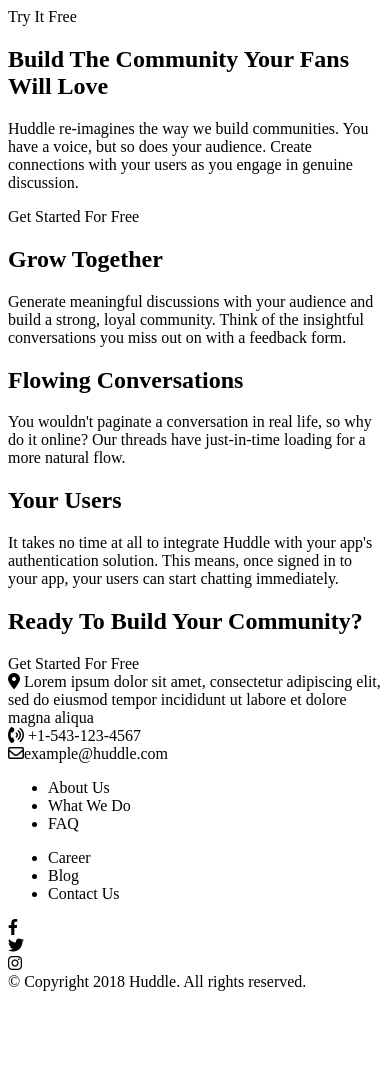
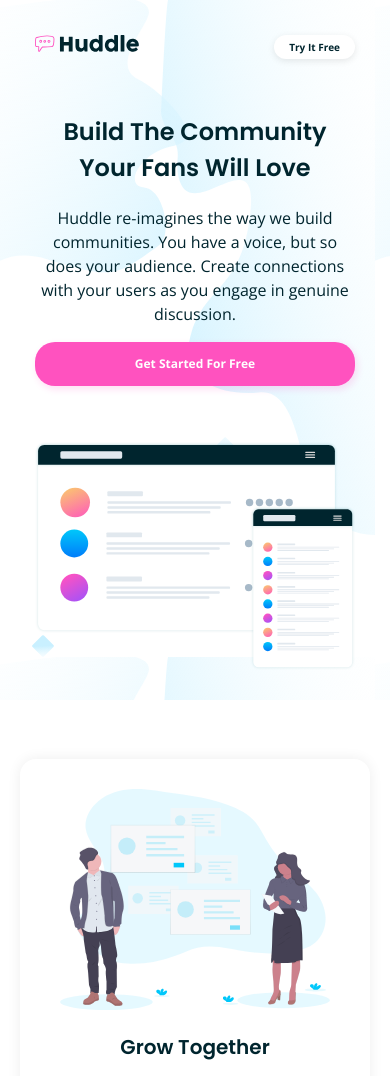
Before and after one commit to krishee107/FRONTENDMENTOR_Huddle-landing-page-, a plain HTML site: page index.html in a window 390 px wide. Shown: the top 1076 px of the page. Before the commit the page ends 999 px from the top, so only its background shows below. Drawn offline with nearby package versions, Linux system fonts and the light colour scheme.

Commit message:
Mobile version

```diff
--- a/css/style.css
+++ b/css/style.css
@@ -14,3 +14,203 @@
     --color2:hsl(192, 100%, 9%);
     --color3:hsl(208, 11%, 55%)
 }
+
+
+/* General */
+html, body {
+    margin: 0;
+    width: 100vw;
+    min-height: 100vh;
+    font-family: 'Open Sans';
+    color: var(--color2);
+}
+
+h1 {
+    font-family: 'Poppins';
+    font-weight: 600;
+    font-size: 24px;
+    line-height: 36px;
+}
+
+h2 {
+    font-family: 'Poppins';
+    font-weight: 600;
+    font-size: 20px;
+    line-height: 30px;
+}
+
+p {
+    font-weight: 400;
+    font-size: 16px;
+    line-height: 24px;
+}
+
+/* button */
+.button {
+    border-radius: 12px;
+    box-shadow: 0px 2px 7px rgba(0, 0, 0, 0.0954201);
+}
+.tryit {
+    font-weight: 700;
+    font-size: 10px;
+    line-height: 14px;
+    background-color: white;
+    padding: 5px 15px;
+}
+
+/*Mobile */
+header {
+    padding: 35px;
+    display: flex;
+    justify-content: space-between;
+}
+.logo {max-width: 104px;}
+.logo img {width: 100%;}
+
+
+/* hero */
+.hero{background-image: url("../images/bg-hero-mobile.svg");}
+
+.hero-content {
+    text-align: center;
+    padding: 0 35px 25px;
+}
+
+.getstarted {
+    background: var(--pink);
+    color: white;
+    font-weight: 700;
+    font-size: 12px;
+    line-height: 16px;
+    padding: 14px 60px;
+    box-shadow: 2px 3px 6px 1px rgba(255, 82, 193, 0.166185);
+    border-radius: 20px;
+}
+
+.hero-img {
+    width: 100%;
+    padding-top: 56px;
+}
+
+.hero-img img {width: 100%;}
+
+/* Boxes */
+.boxes {
+    display: flex;
+    flex-direction: column;
+    text-align: center;
+    padding: 59px 20px;
+    gap: 40px;
+}
+
+.box {
+    box-shadow: 0px 0px 14px rgba(0, 0, 0, 0.07);
+    border-radius: 16px;
+    padding: 30px 40px;
+}
+
+.box p {
+    font-weight: 400;
+    font-size: 14px;
+    line-height: 21px;
+    color: var(--color3);
+}
+
+.box-img {width: 100%;}
+.box-img img {width: 100%;}
+
+/* Build */
+.build {
+    padding: 40px 10px;
+    text-align: center;
+    box-shadow: 0px 0px 14px rgba(0, 0, 0, 0.0710768);
+    border-radius: 15px;
+    background: white;
+    margin: 0 auto;
+    margin-bottom: -50px;
+    z-index: 2;
+    position: relative;
+    margin-left: 10px;
+    margin-right: 10px;
+}
+
+.build h2 {
+    font-weight: 600;
+    font-size: 18px;
+    line-height: 30px;
+}
+
+.build .getstarted {
+    width: fit-content;
+    margin: 0 auto;
+    font-weight: 700;
+    font-size: 10px;
+    line-height: 15px;
+}
+
+/* Footer */
+.bottom {
+    position: relative;
+    padding-top: 100px;
+}
+footer {
+    background: var(--color2);
+    color: white;
+    padding: 100px 16px 46px;
+    font-weight: 400;
+    font-size: 14px;
+    line-height: 24px;
+}
+
+.info {
+    display: flex;
+    flex-direction: column;
+    gap: 24px;
+}
+
+.info div {
+    display: flex;
+    gap: 16px;
+    align-items: center;
+}
+
+.info i {font-size: 16px;}
+
+.footer-second ul {
+    list-style: none;
+    padding: 0;
+    margin: 0;
+    display: flex;
+    flex-direction: column;
+    gap: 16px;
+    font-size: 14px;
+    line-height: 27px;
+}
+
+.footer-second ul:first-child {padding: 40px 0 16px;}
+.footer-third {padding: 26px;}
+
+.redes {
+    display: flex;
+    gap: 12px;
+    justify-content: center;
+    font-size: 19px;
+}
+
+.red {
+    border: solid 1px;
+    border-radius: 20px;
+    width: 30px;
+    height: 29px;
+    align-items: center;
+    display: flex;
+    justify-content: center;
+}
+
+.copy {
+    font-family: 'Poppins';
+    text-align: center;
+    font-weight: 400;
+    font-size: 11.1304px;
+    line-height: 17px;
+}
--- a/index.html
+++ b/index.html
@@ -12,41 +12,58 @@
 </head>
 <body>
   <div class="content">
+
+    <section class="hero">
+
       <header>
-      <div class="logo"></div>
+        <div class="logo">
+          <img src="./images/logo.svg" alt="Logo">
+        </div>
         <div class="button tryit">Try It Free</div>
       </header>
 
-    <section class="hero">
+      <div class="hero-content">
         <h1>Build The Community Your Fans Will Love</h1>
         <p> Huddle re-imagines the way we build communities. You have a voice, but so does your audience.
           Create connections with your users as you engage in genuine discussion.</p>
           <div class="button getstarted">Get Started For Free</div>
-        <div class="hero-img"></div>
+          <div class="hero-img">
+            <img src="./images/illustration-mockups.svg" alt="">
+          </div>
+      </div>
+
     </section>
 
     <div class="boxes">
       <div class="box grow">
-        <div class="box-img"></div>
+        <div class="box-img">
+          <img src="./images/illustration-grow-together.svg" alt="Growing together img">
+        </div>
         <h2>Grow Together</h2>
         <p>  Generate meaningful discussions with your audience and build a strong, loyal community.
           Think of the insightful conversations you miss out on with a feedback form. </p>
       </div>
 
       <div class="box flowing">
-        <div class="box-img"></div>
+        <div class="box-img">
+          <img src="./images/illustration-flowing-conversation.svg" alt="Flowing conversation img">
+        </div>
         <h2>  Flowing Conversations</h2>
         <p>   You wouldn't paginate a conversation in real life, so why do it online? Our threads
           have just-in-time loading for a more natural flow.</p>
       </div>
 
       <div class="box users">
-        <div class="box-img"></div>
+        <div class="box-img">
+          <img src="./images/illustration-your-users.svg" alt="Users img">
+        </div>
         <h2>Your Users</h2>
         <p>  It takes no time at all to integrate Huddle with your app's authentication solution.
           This means, once signed in to your app, your users can start chatting immediately.</p>
       </div>
     </div>
+
+    <section class="bottom">
 
       <section class="build">
         <h2>Ready To Build Your Community?</h2>
@@ -56,7 +73,9 @@
       <footer>
         <!-- Footer izq-->
         <div class="footer-first">
-        <div class="logo"></div>
+          <div class="logo">
+            <img src="./images/logo.svg" alt="Logo">
+          </div>
           <!-- Info -->
           <div class="info">
             <div class="ubi"><i class="fa-solid fa-location-dot"></i> Lorem ipsum dolor sit amet, consectetur adipiscing elit, sed do eiusmod tempor
@@ -89,6 +108,9 @@
         </div>
         <div class="copy">&copy; Copyright 2018 Huddle. All rights reserved.</div>
       </footer>
+
+    </section>
+
   </div>
 
 </body>
```
Lines whose indentation alone changed are shown as unchanged.
